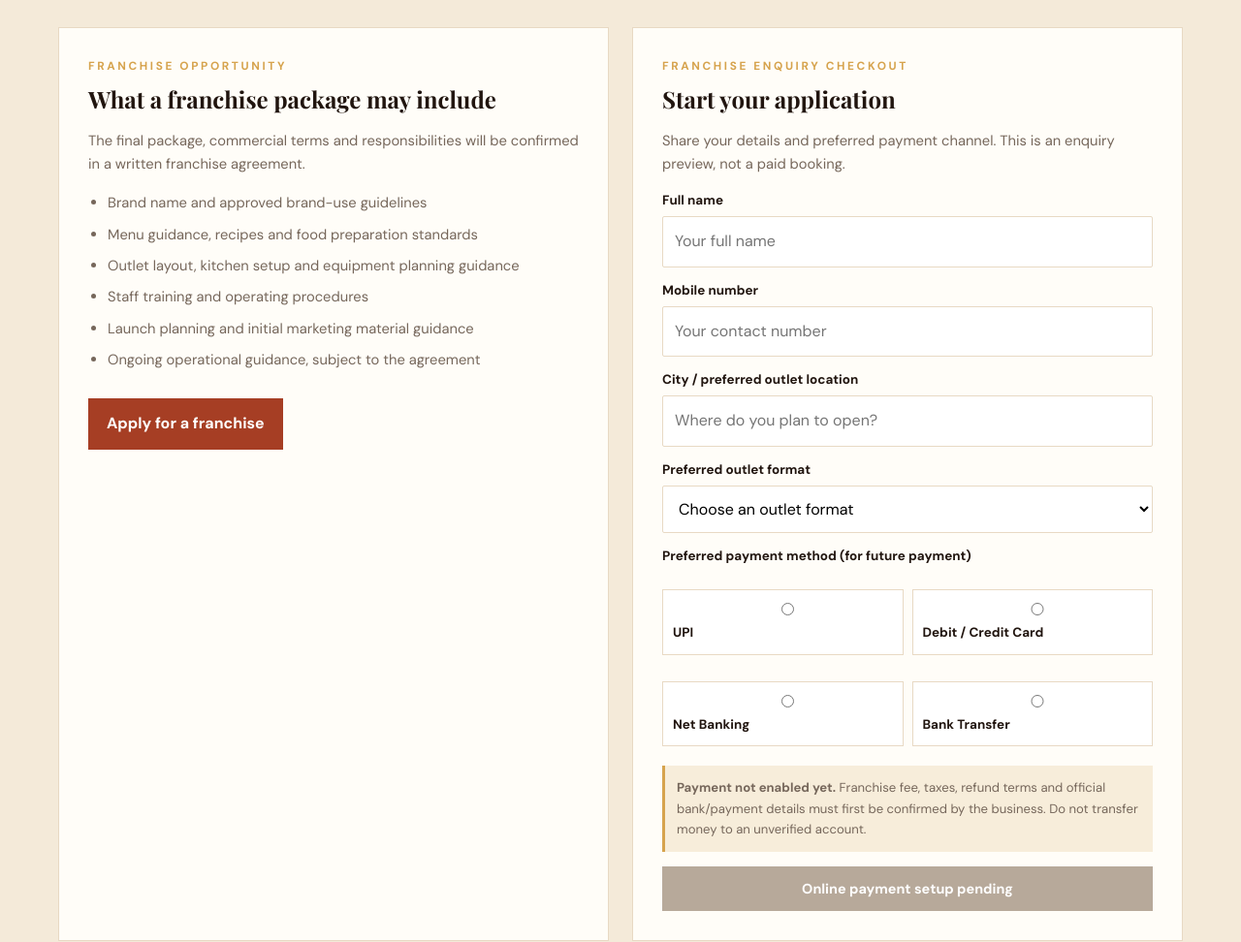
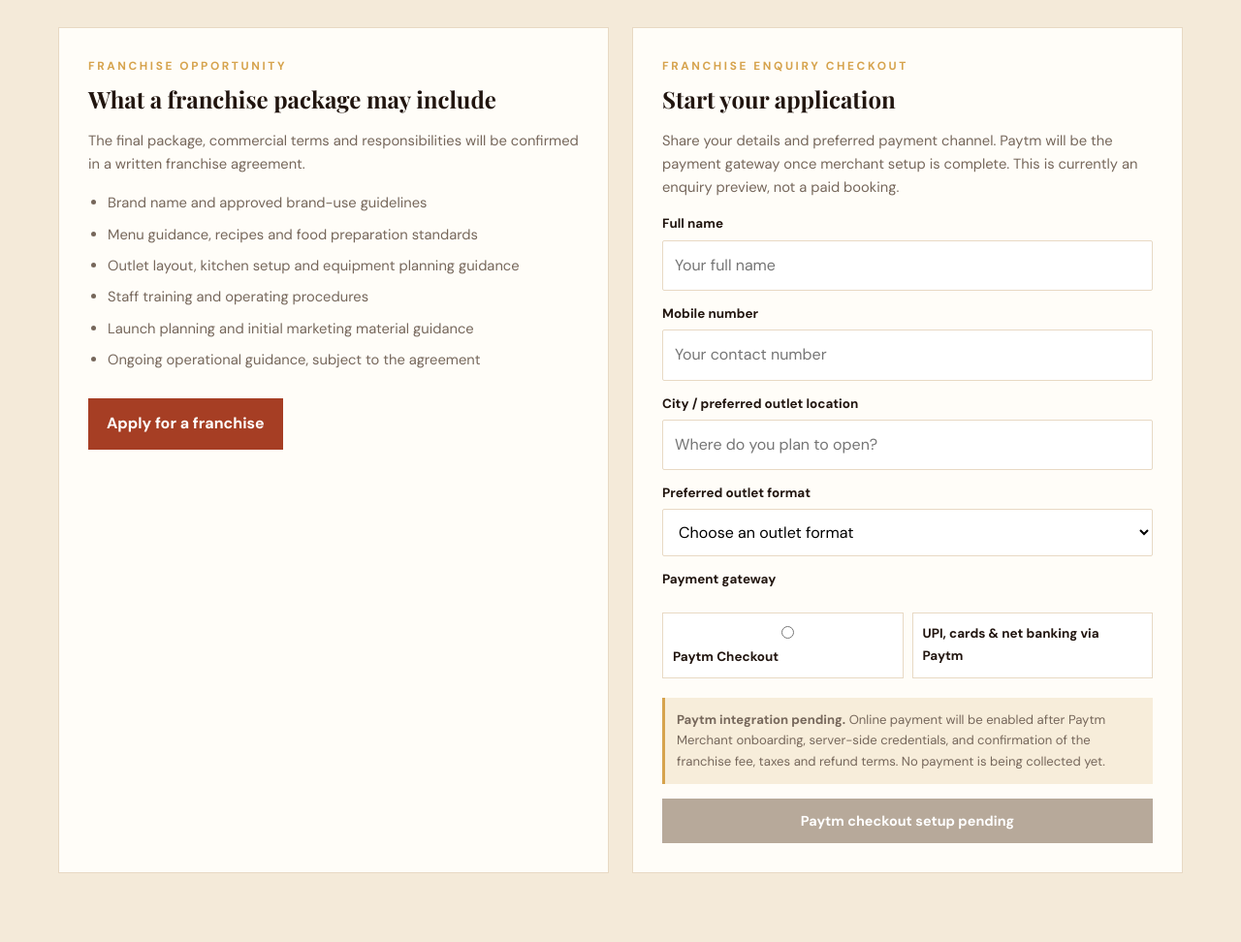
Before and after one commit to ajayhereonly/Youtubeautomation, a plain HTML site: page index.html in a window 1280 px wide. Shown: the part 3800-4772 px from the top of the page at 97% size. Drawn offline with nearby package versions, Linux system fonts and the light colour scheme.

Commit message:
Replace planned Razorpay option with Paytm gateway

```diff
--- a/index.html
+++ b/index.html
@@ -103,16 +103,16 @@
           </article>
           <article class="checkout-panel" id="franchise-checkout">
             <div class="eyebrow">Franchise enquiry checkout</div><h3>Start your application</h3>
-            <p>Share your details and preferred payment channel. This is an enquiry preview, not a paid booking.</p>
+            <p>Share your details and preferred payment channel. Paytm will be the payment gateway once merchant setup is complete. This is currently an enquiry preview, not a paid booking.</p>
             <form id="franchiseForm">
               <label for="frName">Full name</label><input id="frName" name="name" autocomplete="name" required placeholder="Your full name">
               <label for="frPhone">Mobile number</label><input id="frPhone" name="phone" type="tel" inputmode="tel" required pattern="[0-9+() -]{8,18}" placeholder="Your contact number">
               <label for="frCity">City / preferred outlet location</label><input id="frCity" name="city" required placeholder="Where do you plan to open?">
               <label for="frType">Preferred outlet format</label><select id="frType" name="format" required><option value="">Choose an outlet format</option><option>Takeaway / kiosk</option><option>Quick-service restaurant</option><option>Full-service restaurant</option></select>
-              <label>Preferred payment method (for future payment)</label>
-              <div class="payment-options"><label class="payment-option"><input type="radio" name="payment" value="UPI" required> UPI</label><label class="payment-option"><input type="radio" name="payment" value="Debit / Credit Card"> Debit / Credit Card</label><label class="payment-option"><input type="radio" name="payment" value="Net Banking"> Net Banking</label><label class="payment-option"><input type="radio" name="payment" value="Bank Transfer"> Bank Transfer</label></div>
-              <div class="checkout-note"><strong>Payment not enabled yet.</strong> Franchise fee, taxes, refund terms and official bank/payment details must first be confirmed by the business. Do not transfer money to an unverified account.</div>
-              <button class="checkout-button" type="submit" disabled>Online payment setup pending</button>
+              <label>Payment gateway</label>
+              <div class="payment-options"><label class="payment-option"><input type="radio" name="payment" value="Paytm" required> Paytm Checkout</label><label class="payment-option">UPI, cards & net banking via Paytm</label></div>
+              <div class="checkout-note"><strong>Paytm integration pending.</strong> Online payment will be enabled after Paytm Merchant onboarding, server-side credentials, and confirmation of the franchise fee, taxes and refund terms. No payment is being collected yet.</div>
+              <button class="checkout-button" type="submit" disabled>Paytm checkout setup pending</button>
               <div class="form-message" id="franchiseMessage" role="status"></div>
             </form>
           </article>
@@ -129,7 +129,7 @@
       event.preventDefault();
       const message=document.getElementById("franchiseMessage");
       message.style.display="block";
-      message.textContent="Your details have been checked in this browser only. No application has been sent and no payment has been taken. Contact the business owner to submit the enquiry and receive verified franchise terms.";
+      message.textContent="Your details have been checked in this browser only. No application has been sent and no payment has been taken. Paytm checkout is not active until merchant credentials and the approved franchise fee are configured.";
     });
   </script>
 </body>
```
